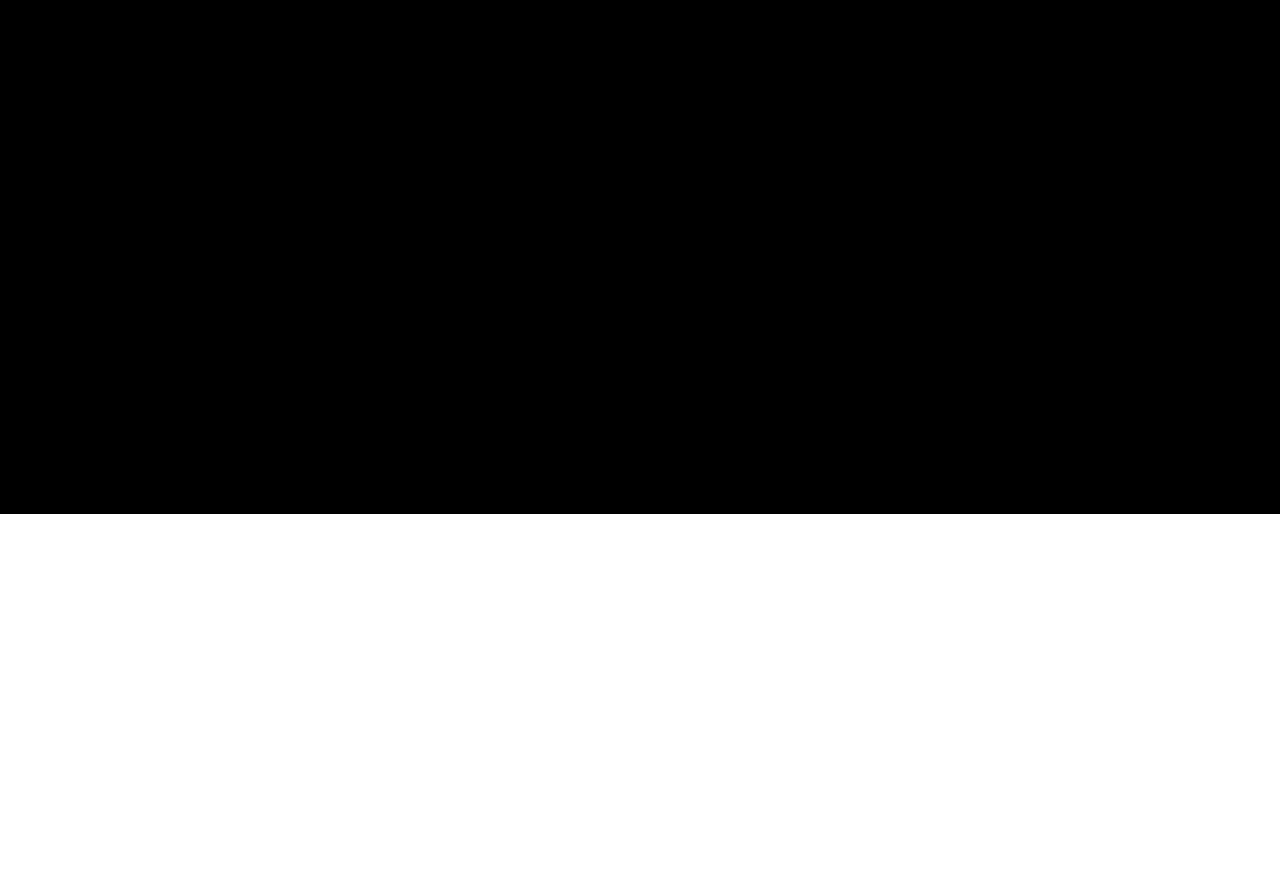
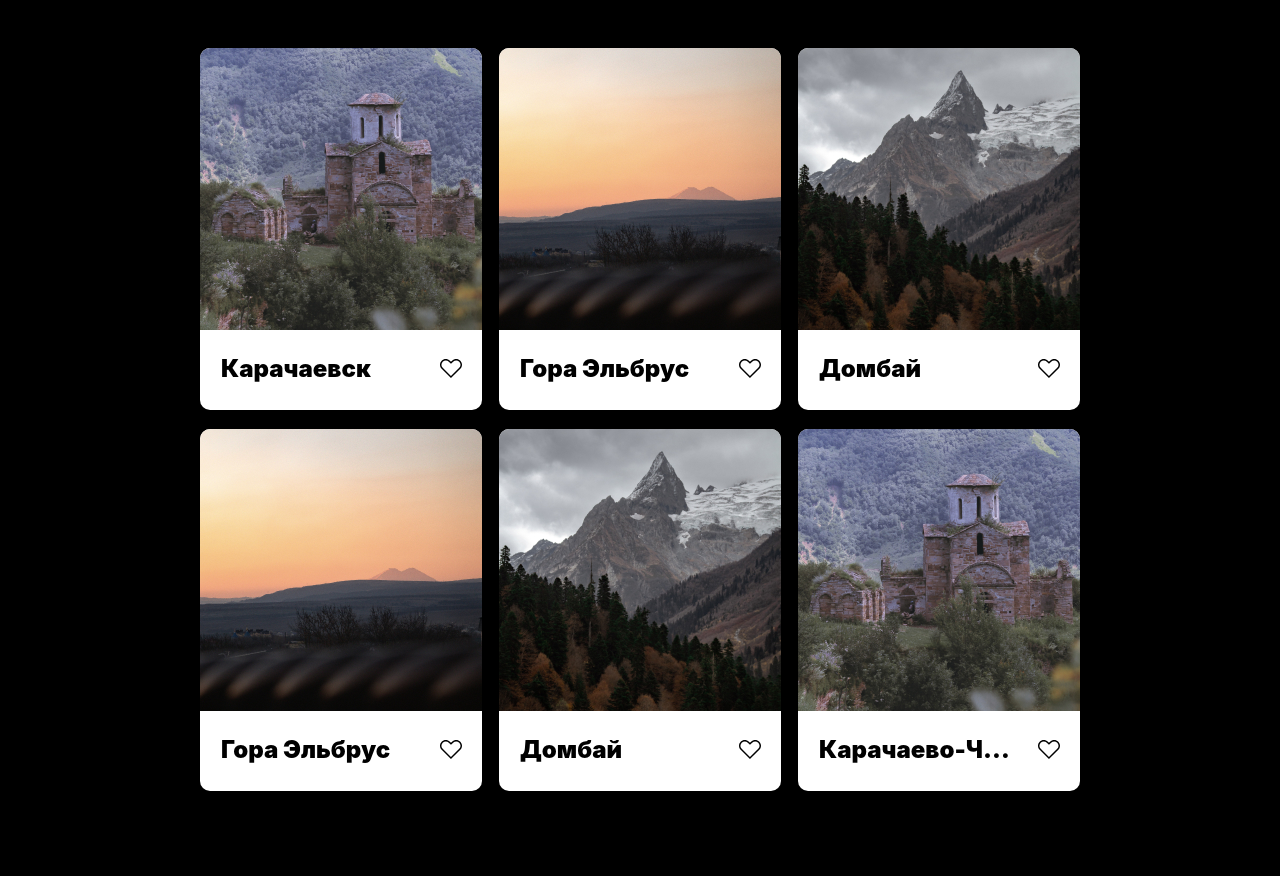
Before and after one commit to oleg-djuro/mesto, a plain HTML site: page index.html in a window 1280 px wide. Shown: the part 286-1178 px from the top of the page. Before the commit the page ends 800 px from the top, so only its background shows below. Drawn offline with Linux system fonts and the light colour scheme; a web font is replaced by a local one.

Commit message:
feat: задать все стили для блока elements, отредактировать разметку в части elements, добавить стили elements в index.css

```diff
--- /dev/null
+++ b/blocks/elements/__button-like/_active/elements__button-like_active.css
@@ -0,0 +1,3 @@
+.elements__button-like_active.css {
+  background-image: url(../../../../images/button_like_active.svg);
+}
--- /dev/null
+++ b/blocks/elements/__button-like/elements__button-like.css
@@ -0,0 +1,18 @@
+.elements__button-like {
+  width: 22px;
+  height: 19px;
+  margin-right: 20px;
+  background-image: url(../../../images/button_like.svg);
+  background-repeat: no-repeat;
+  background-position: center;
+  background-color: transparent;
+  box-sizing: border-box;
+  border: none;
+  cursor: pointer;
+  opacity: 1;
+  transition: opacity 0.1s ease-in-out;
+}
+
+.elements__button-like:hover {
+  opacity: 0.5;
+}
--- /dev/null
+++ b/blocks/elements/__item-details/elements__item-details.css
@@ -0,0 +1,5 @@
+.elements__item-details {
+  display: flex;
+  justify-content: space-between;
+  align-items: center;
+}
--- /dev/null
+++ b/blocks/elements/__item-name/elements__item-name.css
@@ -0,0 +1,12 @@
+.elements__item-name {
+  width: calc(246px - 5px - 22px - 20px);
+  margin-left: 21px;
+  font-style: normal;
+  font-weight: 900;
+  font-size: 24px;
+  line-height: 29px;
+  color: rgba(0, 0, 0, 1);
+  text-overflow: ellipsis;
+  white-space: nowrap;
+  overflow: hidden;
+}
--- /dev/null
+++ b/blocks/elements/__item/elements__item.css
@@ -0,0 +1,7 @@
+.elements__item {
+  max-width: 282px;
+  min-height: 362px;
+  border-radius: 10px;
+  background-color: rgba(255, 255, 255, 1);
+  overflow: hidden;
+}
--- /dev/null
+++ b/blocks/elements/__list/elements__list.css
@@ -0,0 +1,13 @@
+.elements__list {
+  max-width: 880px;
+  width: 100%;
+  margin: 0;
+  padding: 0;
+  display: grid;
+  grid-template-columns: repeat(auto-fit, 282px);
+  grid-auto-rows: 361px;
+  column-gap: 17px;
+  row-gap: 20px;
+  justify-content: center;
+  list-style-type: none;
+}
--- /dev/null
+++ b/blocks/elements/__photo/elements__photo.css
@@ -0,0 +1,7 @@
+.elements__photo {
+  max-width: 282px;
+  max-height: 282px;
+  margin: 0 auto;
+  object-fit: cover;
+  object-position: center;
+}
--- /dev/null
+++ b/blocks/elements/elements.css
@@ -0,0 +1,5 @@
+.elements {
+  max-width: 880px;
+  width: 100%;
+  margin: 0 auto;
+}
--- a/index.html
+++ b/index.html
@@ -33,9 +33,58 @@
         </div>
         <button class="profile__button profile__button_add" type="button"></button>
       </section>
+<!--ELEMENTS-->
+      <section class="elements">
+        <ul class="elements__list">
+          <li class="elements__item">
+            <img class="elements__photo" src="images/elements/elements__item-1.jpg" alt="фото Карачаевска">
+            <div class="elements__item-details">
+              <h2 class="elements__item-name">Карачаевск</h2>
+              <button class="elements__button-like" type="button" aria-label="Лайк"></button>
+            </div>
+          </li>
+          <li class="elements__item">
+            <img class="elements__photo" src="images/elements/elements__item-2.jpg" alt="фото горы Эльбрус">
+            <div class="elements__item-details">
+              <h2 class="elements__item-name">Гора Эльбрус</h2>
+              <button class="elements__button-like" type="button" aria-label="Лайк"></button>
+            </div>
+          </li>
+          <li class="elements__item">
+            <img class="elements__photo" src="images/elements/elements__item-3.jpg" alt="фото гор Домбай">
+            <div class="elements__item-details">
+              <h2 class="elements__item-name">Домбай</h2>
+              <button class="elements__button-like" type="button" aria-label="Лайк"></button>
+            </div>
+          </li>
+          <li class="elements__item">
+            <img class="elements__photo" src="images/elements/elements__item-4.jpg" alt="фото горы Эльбрус">
+            <div class="elements__item-details">
+              <h2 class="elements__item-name">Гора Эльбрус</h2>
+              <button class="elements__button-like" type="button" aria-label="Лайк"></button>
+            </div>
+          </li>
+          <li class="elements__item">
+            <img class="elements__photo" src="images/elements/elements__item-5.jpg" alt="фото гор Домбай">
+            <div class="elements__item-details">
+              <h2 class="elements__item-name">Домбай</h2>
+              <button class="elements__button-like" type="button" aria-label="Лайк"></button>
+            </div>
+          </li>
+          <li class="elements__item">
+            <img class="elements__photo" src="images/elements/elements__item-6.jpg" alt="фото Карачаево-Черкессии">
+            <div class="elements__item-details">
+              <h2 class="elements__item-name">Карачаево-Черкессия</h2>
+              <button class="elements__button-like" type="button" aria-label="Лайк"></button>
+            </div>
+          </li>
+        </ul>
+      </section>
     </main>
 <!--FOOTER-->
-    <footer class="footer"></footer>
+    <footer class="footer">
+      <p class="footer__copyright">© 2020 Mesto Russia</p>
+    </footer>
   </div>
   <script></script>
 </body>
--- a/pages/index.css
+++ b/pages/index.css
@@ -18,3 +18,13 @@
 @import url(../blocks/profile/__button/_name-edit/profile__button_name-edit.css);
 @import url(../blocks/profile/__occupancy/profile__occupancy.css);
 @import url(../blocks/profile/__button/_add/profile__button_add.css);
+
+@import url(../blocks/elements/elements.css);
+@import url(../blocks/elements/__list/elements__list.css);
+@import url(../blocks/elements/__item/elements__item.css);
+@import url(../blocks/elements/__photo/elements__photo.css);
+@import url(../blocks/elements/__item-details/elements__item-details.css);
+@import url(../blocks/elements/__item-name/elements__item-name.css);
+
+@import url(../blocks/elements/__button-like/elements__button-like.css);
+@import url(../blocks/elements/__button-like/_active/elements__button-like_active.css);
```
Also changed, not shown: images/button_like.svg (added), images/button_like_active.svg (added), images/elements/elements__item-1.jpg (added), images/elements/elements__item-2.jpg (added), images/elements/elements__item-3.jpg (added), images/elements/elements__item-4.jpg (added), images/elements/elements__item-5.jpg (added), images/elements/elements__item-6.jpg (added).
